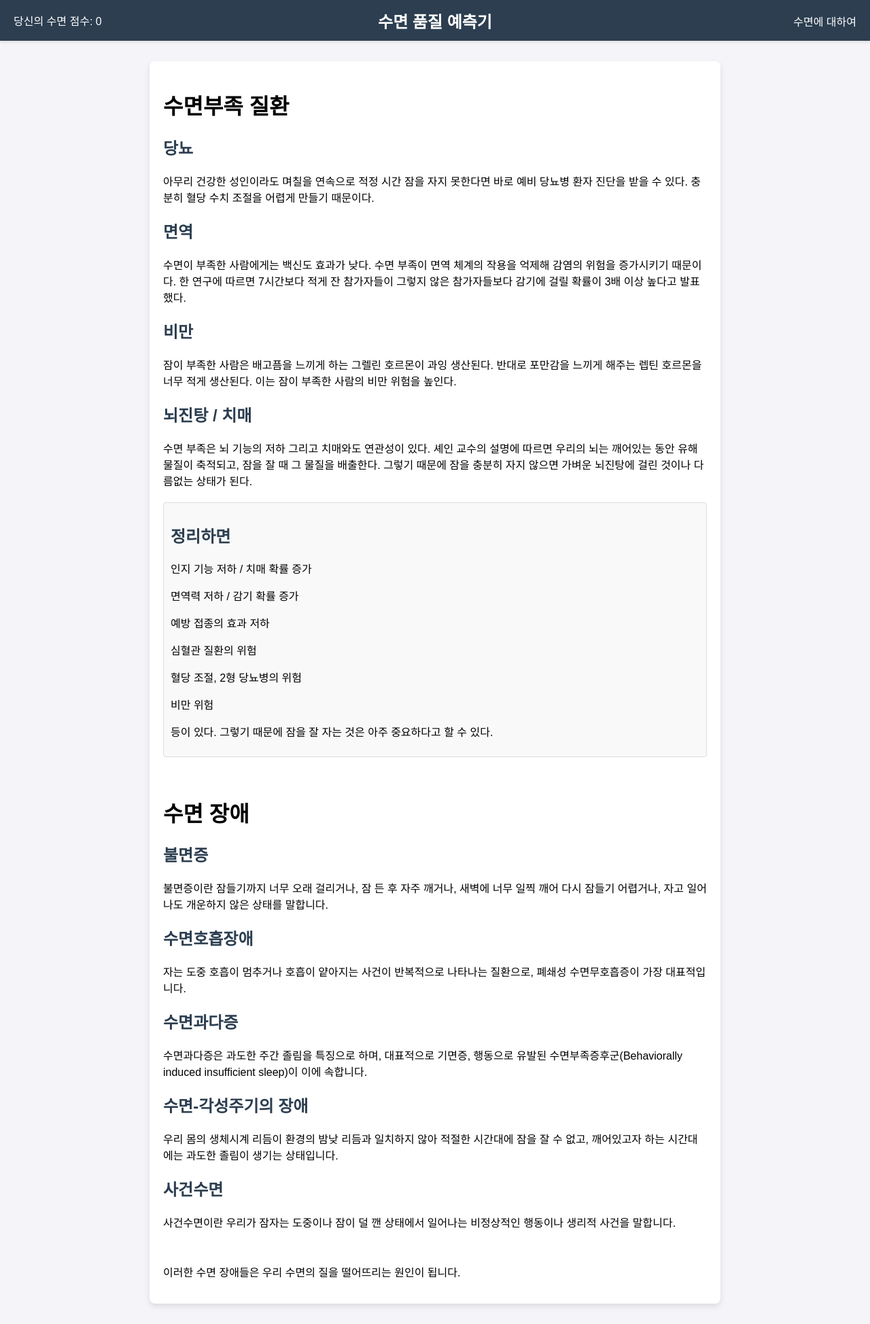
After one commit to sinjaeu/sleep_project, a Flask app: page /sleep_health in a window 1280 px wide. The commit adds this page. Shown: the whole page at 68% size. Run offline with Flask 3, Linux system fonts and the light colour scheme; parts of the project's set-up code (start-up, migrations or seed data) failed here and were passed over.

Commit message:
commit log

```diff
--- a/app.py
+++ b/app.py
@@ -1,13 +1,18 @@
 from flask import Flask, request, render_template, jsonify
+import threading
+import time
+import uuid
 import pandas as pd
 import joblib
 
 app = Flask(__name__)
 
+task_status = {}
+
 # Load the saved model, scaler, and feature names
-model_filtered = joblib.load('model_filtered.pkl')
-scaler_filtered = joblib.load('scaler_filtered.pkl')
-feature_names = joblib.load('feature_names.pkl')
+model_filtered = joblib.load('model/model_filtered.pkl')
+scaler_filtered = joblib.load('model/scaler_filtered.pkl')
+feature_names = joblib.load('model/feature_names.pkl')
 
 # Mapping and feedback functions
 mappings = {
@@ -49,7 +54,7 @@ def predict_sleep_quality(input_data):
     predicted_score = model_filtered.predict(input_scaled)
     return max(predicted_score[0], 1.0)
 
-def generate_feedback(input_data):
+def generate_feedback(input_data, sleep_quality):
     feedback = []
     if input_data['Caffeine_Intake_mg'] >= 100:
         feedback.append("카페인 섭취가 높습니다. 카페인 섭취를 줄이세요.")
@@ -69,6 +74,8 @@ def generate_feedback(input_data):
         feedback.append("수면 시간이 너무 적습니다.")
     if input_data['Hours'] >= 12:
         feedback.append("수면 시간이 너무 많습니다.")
+    if sleep_quality < 5:
+        feedback.append("수면 점수가 너무 낮습니다.")
     if not feedback:
         feedback.append("현재 상태는 적절합니다.")
     return feedback
@@ -95,8 +102,8 @@ def predict():
             if feature not in input_data:
                 input_data[feature] = 0.0  # or another appropriate default value
 
-        sleep_quality_score = predict_sleep_quality(input_data)
-        feedback = generate_feedback(input_data)
+        sleep_quality_score = round(predict_sleep_quality(input_data), 2)
+        feedback = generate_feedback(input_data, sleep_quality_score)
 
         return jsonify({
             "sleep_quality_score": sleep_quality_score,
@@ -107,5 +114,10 @@ def predict():
         print(f"Error: {str(e)}")
         return jsonify({'error': str(e)}), 400
 
+
+@app.route('/sleep_health')
+def sleep_health():
+    return render_template('sleep_health.html')
+
 if __name__ == '__main__':
     app.run(debug=True)
--- a/static/CSS.css
+++ b/static/CSS.css
@@ -8,19 +8,35 @@ body {
 
 /* Top bar styling */
 .top-bar {
+    display: flex;
+    justify-content: center;
+    align-items: center;
     background-color: #2c3e50;
     color: white;
-    padding: 15px;
-    text-align: center;
-    position: sticky;
-    top: 0;
     width: 100%;
+    height: 60px;
     box-shadow: 0 2px 4px rgba(0,0,0,0.1);
 }
 
-.top-bar h1 {
+.top-bar > h1 {
     margin: 0;
+    text-align: center;
     font-size: 24px;
+    flex-grow: 1;
+    cursor: pointer;
+}
+
+.top-bar > p {
+    position: absolute;
+    right: 20px;
+    font-size: 16px;
+    cursor: pointer;
+}
+
+.sleep-score {
+    position: absolute;
+    left: 20px;
+    font-size: 16px;
 }
 
 /* Form styling */
@@ -111,3 +127,30 @@ input[type="button"]:hover {
     color: #333;
     text-decoration: none;
 }
+
+ /* Main content styling */
+ .content {
+    max-width: 800px;
+    margin: 30px auto;
+    padding: 20px;
+    background: white;
+    border-radius: 8px;
+    box-shadow: 0 4px 8px rgba(0, 0, 0, 0.1);
+}
+
+h2 {
+    color: #2c3e50;
+    margin-top: 20px;
+}
+
+p {
+    margin-bottom: 15px;
+}
+
+.summary {
+    margin-top: 20px;
+    padding: 10px;
+    background-color: #f9f9f9;
+    border: 1px solid #ddd;
+    border-radius: 4px;
+}
--- /dev/null
+++ b/templates/sleep_health.html
@@ -0,0 +1,69 @@
+<!DOCTYPE html>
+<html lang="ko">
+<head>
+    <meta charset="UTF-8">
+    <meta name="viewport" content="width=device-width, initial-scale=1.0">
+    <title>sleep_health</title>
+    <link rel="stylesheet" href="../static/CSS.css">
+    <script>
+        // 페이지가 로드될 때 로컬 스토리지에서 점수를 가져오는 함수
+        window.onload = function() {
+            const sleepScore = localStorage.getItem('sleepScore');
+            if (sleepScore) {
+                document.getElementById('sleepScore').textContent = `당신의 수면 점수: ${sleepScore}`;
+            }
+        };
+    </script>
+</head>
+<body>
+    <div class="top-bar">
+        <div class="sleep-score" id="sleepScore">당신의 수면 점수: 0</div>
+        <h1 onclick="window.location.href = '/'">수면 품질 예측기</h1>
+        <p onclick="window.location.href = '/sleep_health'">수면에 대하여</p>
+    </div>
+    <div class="content">
+        <h1>수면부족 질환</h1>
+        <h2>당뇨</h2>
+        <p>아무리 건강한 성인이라도 며칠을 연속으로 적정 시간 잠을 자지 못한다면 바로 예비 당뇨병 환자 진단을 받을 수 있다. 충분히 혈당 수치 조절을 어렵게 만들기 때문이다.</p>
+
+        <h2>면역</h2>
+        <p>수면이 부족한 사람에게는 백신도 효과가 낮다. 수면 부족이 면역 체계의 작용을 억제해 감염의 위험을 증가시키기 때문이다. 한 연구에 따르면 7시간보다 적게 잔 참가자들이 그렇지 않은 참가자들보다 감기에 걸릴 확률이 3배 이상 높다고 발표했다.</p>
+
+        <h2>비만</h2>
+        <p>잠이 부족한 사람은 배고픔을 느끼게 하는 그렐린 호르몬이 과잉 생산된다. 반대로 포만감을 느끼게 해주는 렙틴 호르몬을 너무 적게 생산된다. 이는 잠이 부족한 사람의 비만 위험을 높인다.</p>
+
+        <h2>뇌진탕 / 치매</h2>
+        <p>수면 부족은 뇌 기능의 저하 그리고 치매와도 연관성이 있다. 셰인 교수의 설명에 따르면 우리의 뇌는 깨어있는 동안 유해물질이 축적되고, 잠을 잘 때 그 물질을 배출한다. 그렇기 때문에 잠을 충분히 자지 않으면 가벼운 뇌진탕에 걸린 것이나 다름없는 상태가 된다.</p>
+
+        <div class="summary">
+            <h2>정리하면</h2>
+            <p>인지 기능 저하 / 치매 확률 증가</p>
+            <p>면역력 저하 / 감기 확률 증가</p>
+            <p>예방 접종의 효과 저하</p>
+            <p>심혈관 질환의 위험</p>
+            <p>혈당 조절, 2형 당뇨병의 위험</p>
+            <p>비만 위험</p>
+            <p>등이 있다. 그렇기 때문에 잠을 잘 자는 것은 아주 중요하다고 할 수 있다.</p>
+        </div>
+        <br><br>
+        <h1>수면 장애</h1>
+        <h2>불면증</h2>
+        <p>불면증이란 잠들기까지 너무 오래 걸리거나, 잠 든 후 자주 깨거나, 새벽에 너무 일찍 깨어 다시 잠들기 어렵거나, 자고 일어나도 개운하지 않은 상태를 말합니다.</p>
+
+        <h2>수면호흡장애</h2>
+        <p>자는 도중 호흡이 멈추거나 호흡이 얕아지는 사건이 반복적으로 나타나는 질환으로, 폐쇄성 수면무호흡증이 가장 대표적입니다.</p>
+
+        <h2>수면과다증</h2>
+        <p>수면과다증은 과도한 주간 졸림을 특징으로 하며, 대표적으로 기면증, 행동으로 유발된 수면부족증후군(Behaviorally induced insufficient sleep)이 이에 속합니다.</p>
+
+        <h2>수면-각성주기의 장애</h2>
+        <p>우리 몸의 생체시계 리듬이 환경의 밤낮 리듬과 일치하지 않아 적절한 시간대에 잠을 잘 수 없고, 깨어있고자 하는 시간대에는 과도한 졸림이 생기는 상태입니다.</p>
+
+        <h2>사건수면</h2>
+        <p>사건수면이란 우리가 잠자는 도중이나 잠이 덜 깬 상태에서 일어나는 비정상적인 행동이나 생리적 사건을 말합니다.</p>
+
+        <br>
+        <p>이러한 수면 장애들은 우리 수면의 질을 떨어뜨리는 원인이 됩니다.</p>
+    </div>
+</body>
+</html>
```
Also changed, not shown: main.py (+7 -7 lines), templates/index.html (+41 -27 lines), test.py (+25 -0 lines), data/SleepStudyData.csv (renamed from SleepStudyData.csv), data/day_sleep.csv (renamed from day_sleep.csv), data/sleep_ef.csv (renamed from sleep_ef.csv), data/sleep_healthy.csv (renamed from sleep_healthy.csv), data/sleep_quality.csv (renamed from sleep_quality.csv), static/corr.png (added), 6 other files.
